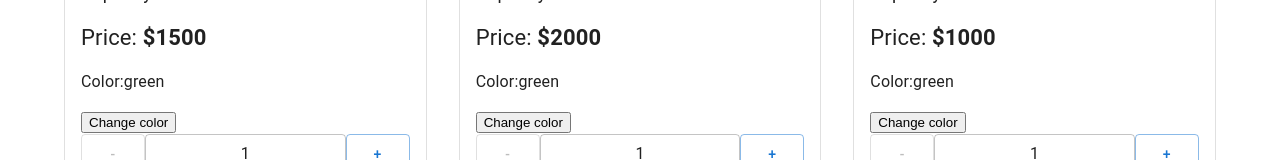
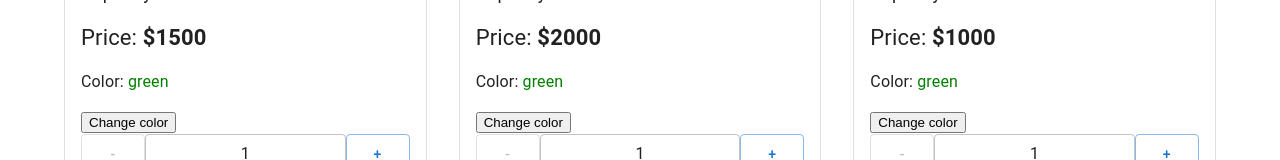
Before and after one commit to MarynaPershyna/29-11-react, a React (Create React App) app: page / in a window 1280 px wide. Shown: the part 565-725 px from the top of the page. Built offline with nearby package versions, Linux system fonts and the light colour scheme.

Commit message:
написали функцію яка змінює колір при натисканні кнопки

```diff
--- a/src/components/Products/ProductListItem.scss
+++ b/src/components/Products/ProductListItem.scss
@@ -32,3 +32,9 @@
         text-align: center;
     }
 }
+.red{
+    color: red;
+}
+.green{
+    color: green;
+}
--- a/src/components/Products/ProductListItem.tsx
+++ b/src/components/Products/ProductListItem.tsx
@@ -39,8 +39,16 @@
         }))
     }
     changeColor = () => {
-        this.setState({
-            color:"red",
+        this.setState( (prevState) => {
+            if (prevState.color === "green") {
+                return {
+                    color: 'red',
+                }
+            } else {
+                return {
+                    color: 'green'
+                }
+            }
         })
     }
 
@@ -61,7 +69,12 @@
                     <div className="product-price">
                         Price: <strong>${price}</strong>
                     </div>
-                    <p>Color:{this.state.color}</p>
+                    <p>
+                        Color:{' '}
+                        <span className={this.state.color}>
+                            {this.state.color}
+                        </span>
+                    </p>
                     <button onClick={this.changeColor}>Change color</button>
                     <div className="product-quantity">
                         <Button
```
